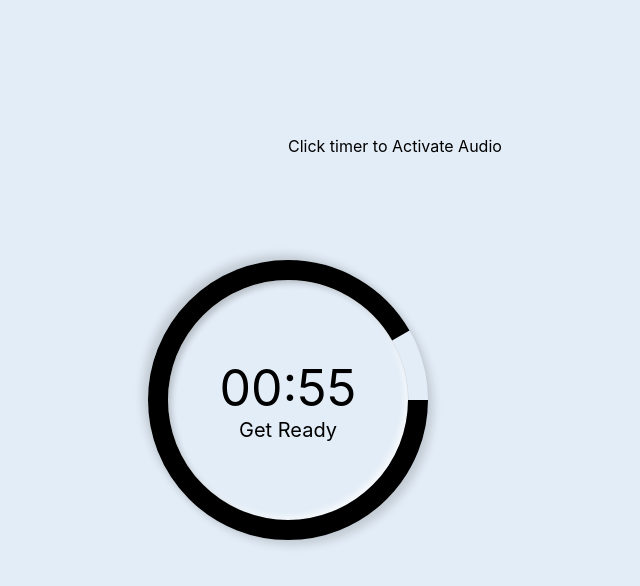
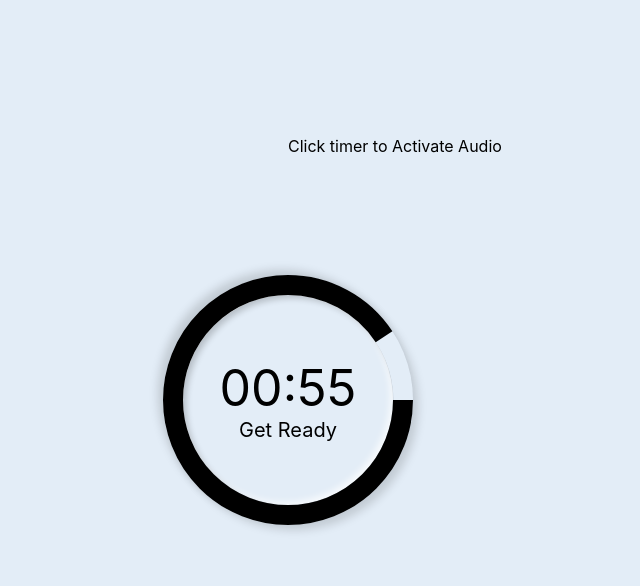
Before and after one commit to AndresRuiz01/teacher_timer_12, a React (Create React App) app: page / in a window 1280 px wide. Shown: the top 586 px of the page, without its empty margins (352-992 px from the left). Built offline with nearby package versions, Linux system fonts and the light colour scheme.

Commit message:
make timer smaller

```diff
--- a/src/App.js
+++ b/src/App.js
@@ -8,7 +8,6 @@ const teacher_timers = [
   {title: "Transition", length: 1},
   {title: "Station Two", length: 12},
   {title: "Transition", length: 1},
-  {title: "Station Three", length: 12},
   {title: "Transition", length: 1},
   {title: "Station Four", length: 12},
   {title: "Clean Up", length: 3},
--- a/src/TimerManager.css
+++ b/src/TimerManager.css
@@ -7,22 +7,22 @@ body {
 }
 
 .skill {
-  width: 280px;
-  height: 280px;
+  width: 250px;
+  height: 250px;
   position: relative;
 }
 
 .outer {
-  height: 280px;
-  width: 280px;
+  height: 250px;
+  width: 250px;
   border-radius: 50%;
   box-shadow: 6px 6px 10px -1px rgba(0,0,0,0.15),
               -6px -6px 10px -1px rgba(0,0,0,0.15);
 }
 
 .inner {
-  height: 240px;
-  width: 240px;
+  height: 210px;
+  width: 210px;
   border-radius: 50%;
   position: relative;
   top: 20px;
@@ -42,7 +42,7 @@ circle {
   fill: none;
   stroke: black;
   stroke-width: 20px;
-  stroke-dasharray: 817;
+  stroke-dasharray: 723;
 }
 
 svg {
--- a/src/TimerManager.js
+++ b/src/TimerManager.js
@@ -114,7 +114,7 @@ function TimerManager({timers}) {
           {/* <circle cx="25vh" cy="25vh" r="45%" style={{strokeDashoffset: percentageComplete}}/> */}
           {/* <circle cx="50vw" cy="50vh" r="20%"/> */}
           {/* <circle cx="25vw" cy="25vh" r="220" style={{strokeDashoffset: percentageComplete}}/> */}
-          <circle cx="25vw" cy="25vh" r="130" style={{strokeDashoffset: percentageComplete}}/>
+          <circle cx="25vw" cy="25vh" r="115" style={{strokeDashoffset: percentageComplete}}/>
           {/* <circle cx="25vw" cy="25vh" r="130"/> */}
         </svg>
       </div>}
```
Also changed, not shown: 1 other file (tests, documents, lock files or other folders).
